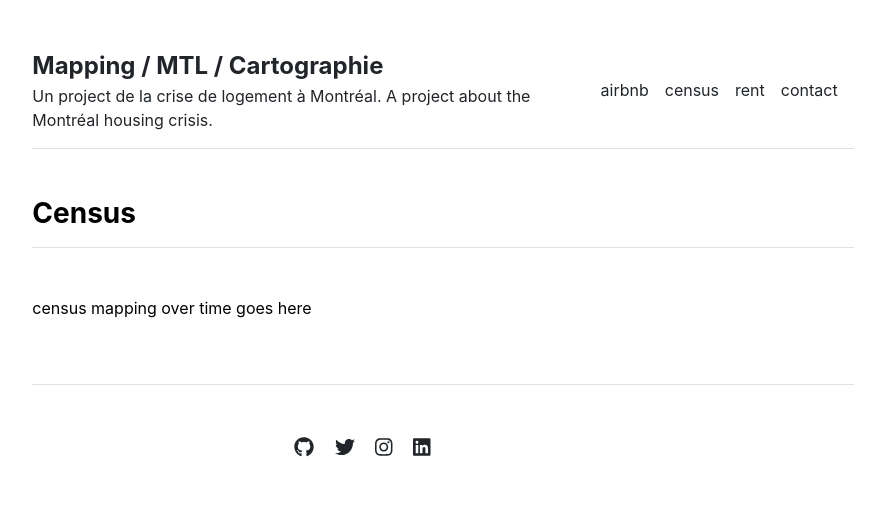
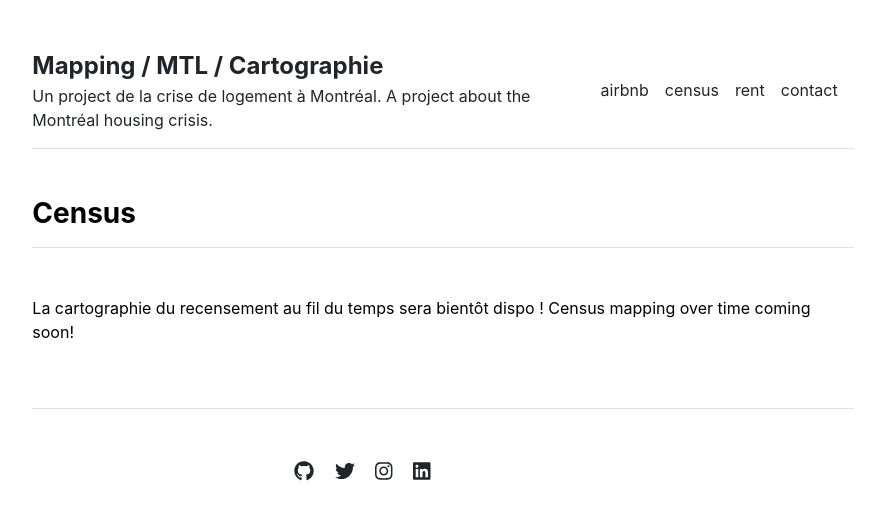
Before and after one commit to mapping-mtl-cartographie/mapping-mtl-cartographie.github.io, a Jekyll site: the page built from census.md, in a window 1280 px wide. Shown: the top 520 px of the page, without its empty margins (197-1082 px from the left). Built offline with Jekyll 4.4.1, drawn with Linux system fonts in a browser that asks for light colours.

Commit message:
Update census.md
updated visible text

```diff
--- a/census.md
+++ b/census.md
@@ -2,4 +2,5 @@
 layout: page
 title: "Census"
 ---
-census mapping over time goes here
+La cartographie du recensement au fil du temps sera bientôt dispo !
+Census mapping over time coming soon!
```
